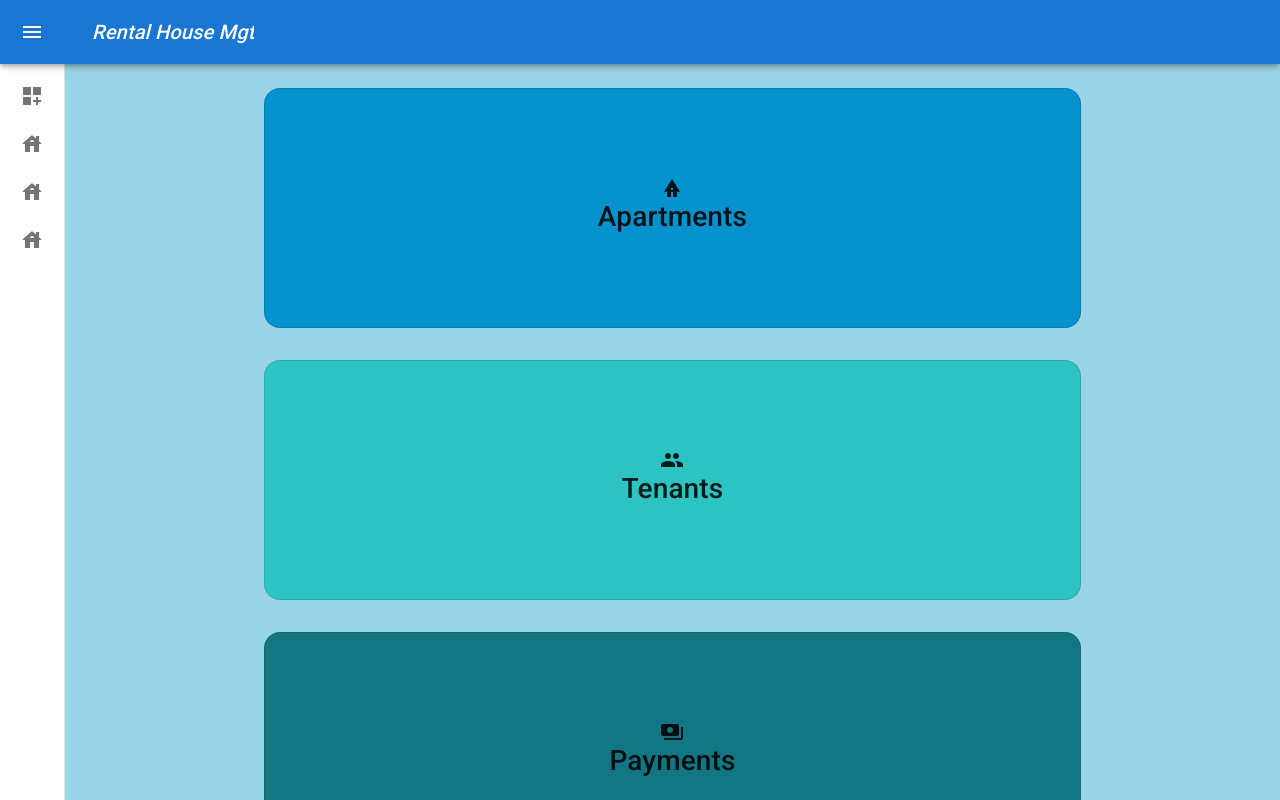
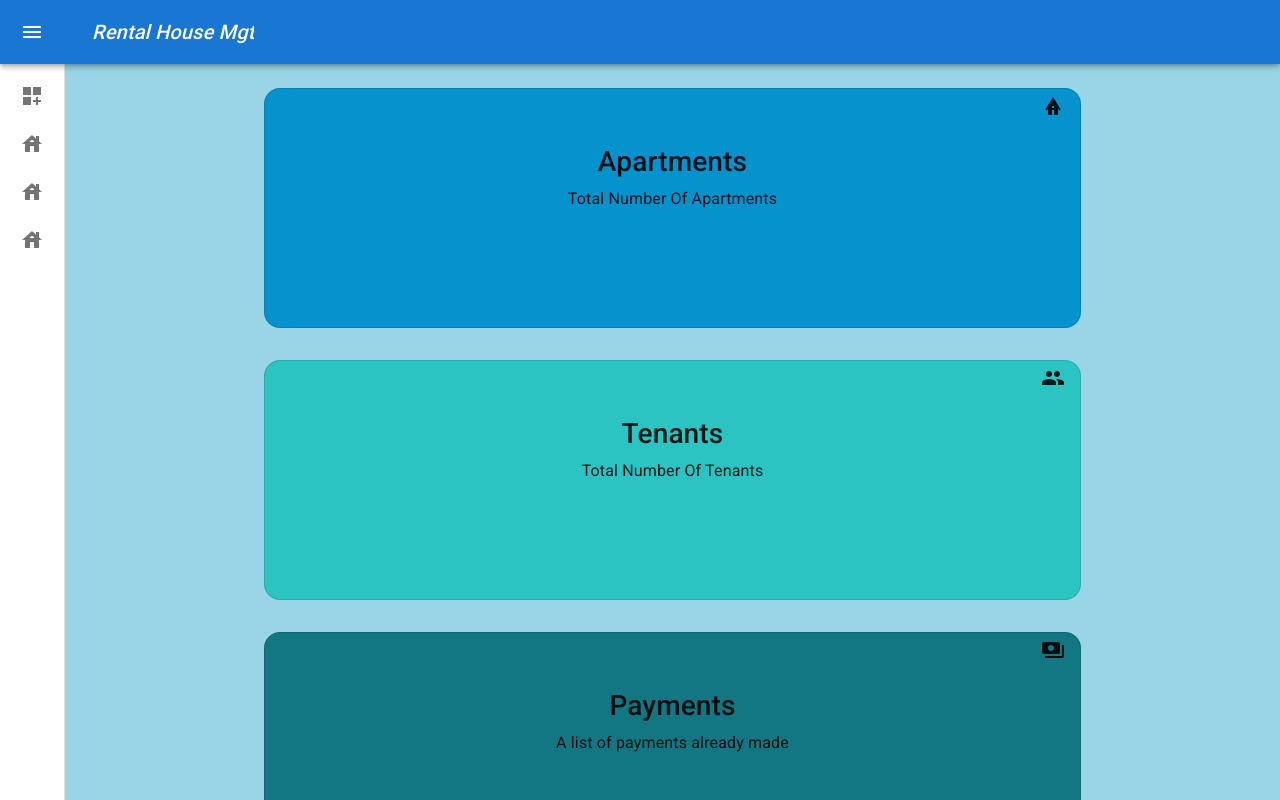
Before and after one commit to LorettaDhahabu/Rental-house-management-system, a React (Create React App) app in the folder client/: page /dashboard in a window 1280 px wide. Shown: the top 800 px of the page. Built offline with nearby package versions, Linux system fonts and the light colour scheme.

Commit message:
update dashborad

```diff
--- a/client/src/App.css
+++ b/client/src/App.css
@@ -103,8 +103,8 @@ background-color: #9AD5E7;
   width: 70%;
   display: flex;
   flex-direction: column;
-  justify-content: center;
-  align-items: center;
+  /* justify-content: center;
+  align-items: center; */
   border-radius: 1em;
 }
 .dashcard1{
@@ -116,3 +116,27 @@ background-color: #9AD5E7;
 .dashcard3{
   background-color: #127782;
 }
+.houseicon{
+  position: relative;
+  float: right;
+  margin-right: 0;
+  margin-top: .2em;
+}
+.tenanticon{
+  position: relative;
+  float: right;
+  margin-right: 0;
+  margin-top: .2em;
+}
+.payicon{
+  position: relative;
+  float: right;
+  margin-right: 0;
+  margin-top: .2em;
+}
+.cardinfo{
+  display: flex;
+  justify-content: center;
+  align-items: center;
+  margin-top: 2em;
+}
--- a/client/src/component/Dashboard.js
+++ b/client/src/component/Dashboard.js
@@ -139,21 +139,6 @@ export default function Dashboard() {
         </DrawerHeader>
         {/* <Divider /> */}
         <List>
-          {/* <ul>
-            <li>
-              <a href="/dashboard">Dashbord</a>
-            </li>
-            <li>
-              <a href="/apartments">Apartments</a>
-            </li>
-            <li>
-              <a href="/tenants">Tenants</a>
-            </li>
-            <li>
-              <a href="/payments">Payments</a>
-            </li>
-          </ul> */}
-
           {[
             <a href="/dashboard">Dashbord</a>,
             <a href="/apartments">Apartments</a>,
@@ -196,19 +181,22 @@ export default function Dashboard() {
           <Typography className="card container dashcards dashcard1">
             <div>
               <BungalowIcon className="houseicon" />
-              <h3>Apartments</h3>
+              <h3 className="cardinfo">Apartments</h3>
+              <p>Total Number Of Apartments</p>
             </div>
           </Typography>
           <Typography className="card container dashcards dashcard2">
             <div>
               <GroupIcon className="tenanticon" />
-              <h3>Tenants</h3>
+              <h3 className="cardinfo">Tenants</h3>
+              <p>Total Number Of Tenants</p>
             </div>
           </Typography>
           <Typography className="card container dashcards dashcard3">
             <div>
               <PaymentsIcon className="payicon" />
-              <h3>Payments</h3>
+              <h3 className="cardinfo">Payments</h3>
+              <p>A list of payments already made</p>
             </div>
           </Typography>
         </div>
```
